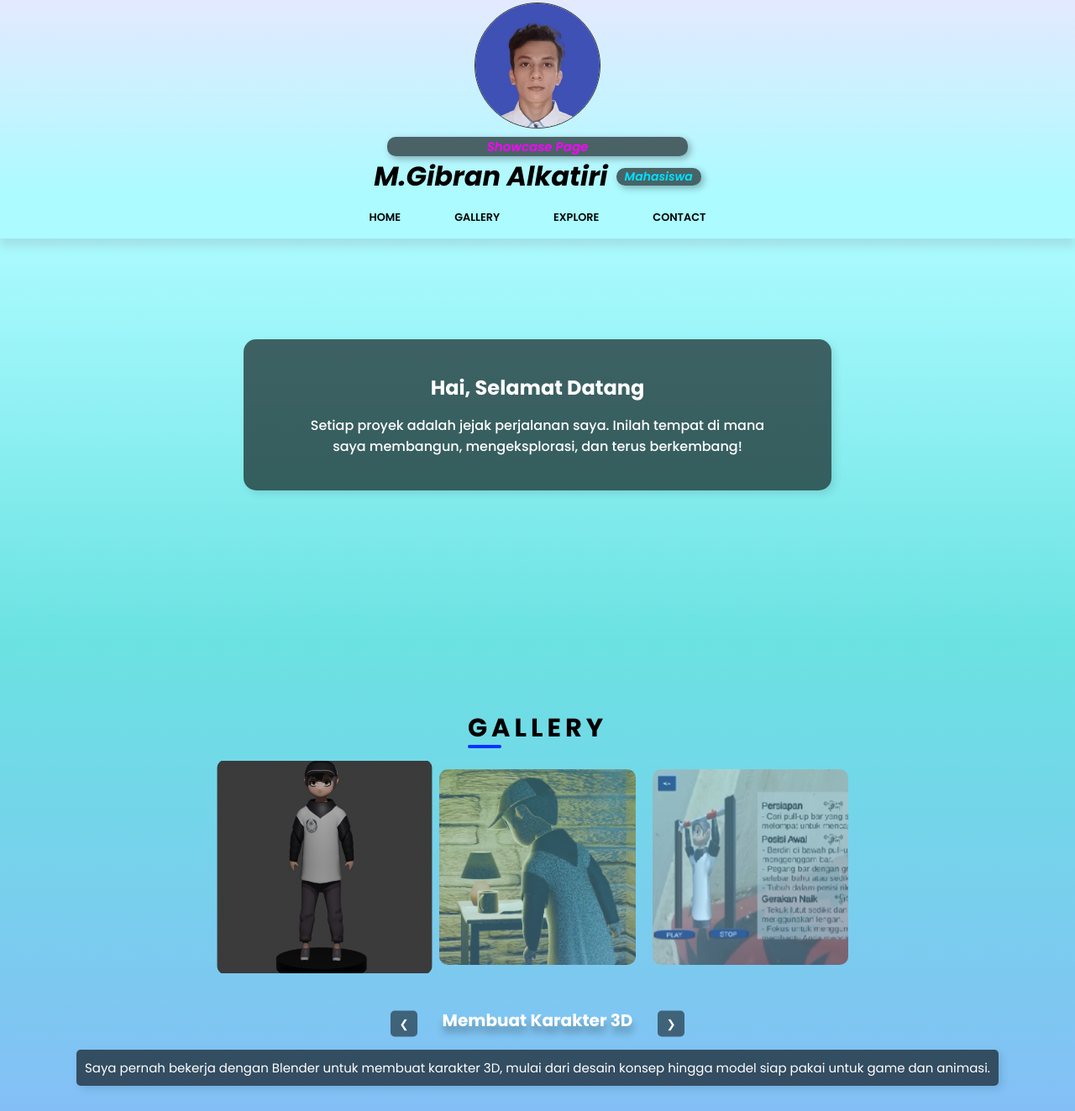
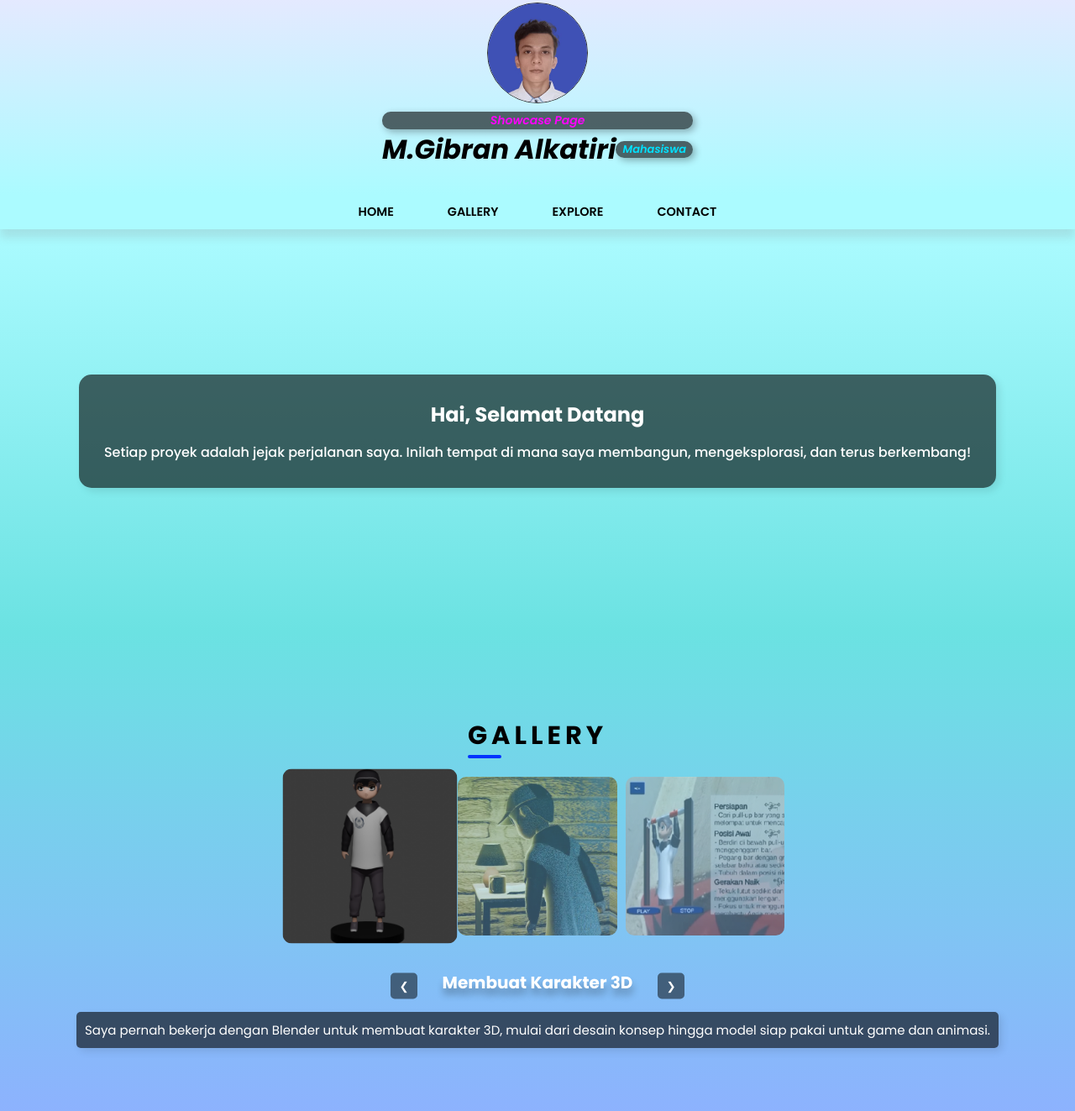
Before and after one commit to GibranAlkatiri/TIK2032-Project, a plain HTML site: page index.html in a window 1280 px wide. Shown: the part 17-1340 px from the top of the page at 84% size. Drawn offline with Linux system fonts and the light colour scheme.

Commit message:
merapikan css

```diff
--- a/style.css
+++ b/style.css
@@ -26,13 +26,14 @@ header {
   flex-direction: column;
   align-items: center;
   text-align: center;
+  padding: 20px;
 }
 
 .profile-picture {
-  width: 150px;
-  height: 150px;
+  width: 120px;
+  height: 120px;
   border-radius: 50%;
-  margin: 20px 0px 20px;
+  margin-bottom: 10px;
   border: 1px solid #333;
 }
 
@@ -41,12 +42,13 @@ header {
   font-weight: 700;
   font-style: italic;
   align-items: center;
-  gap: 10px;
+  margin-bottom: 10px;
 }
 
 .text-container p {
   background-color: rgba(0, 0, 0, 0.6);
   border-radius: 10px;
+  padding: 0px 8px;
   box-shadow: 3px 3px 8px rgba(0, 0, 0, 0.3);
 }
 
@@ -54,26 +56,20 @@ header {
   font-weight: 600;
   color: #ff00ff;
   font-style: italic;
-  font-size: 15px;
-  margin: -10px 1rem 0;
+  font-size: 14px;
 }
 
 .subtext-1 {
   color: #00e1ff;
   font-weight: 500;
   font-style: italic;
-  font-size: 14px;
-  padding: 0 10px;
-  margin: -10px 0;
+  font-size: 13px;
 }
 
 /* Navbar */
 .navbar {
   position: sticky;
-  display: flex;
-  align-items: center;
-  justify-content: center;
-  padding: 1rem 7%;
+  padding: 10px 20px;
   background-color: rgba(171, 251, 255, 1);
   top: 0;
   left: 0;
@@ -84,27 +80,18 @@ header {
 
 .nav-container {
   display: flex;
+  justify-content: center;
   gap: 4rem;
 }
 
 .navbar a {
   color: black;
   font-weight: 600;
-  font-size: 0.8rem;
+  font-size: 0.9rem;
 }
 
 .navbar a:hover {
   font-weight: 700;
-  font-size: 0.9rem;
-}
-
-section {
-  height: 100vh; /* 100% tinggi viewport */
-  display: flex;
-  justify-content: center;
-  align-items: center;
-  padding: 20px;
-  box-sizing: border-box;
 }
 
 /* Home Section */
@@ -120,20 +107,16 @@ section {
   justify-content: center;
   text-align: center;
   height: 60vh;
+  padding: 20px;
 }
 
 .home-card {
-  position: relative;
-  display: flex;
-  flex-direction: column;
   background-color: rgba(0, 0, 0, 0.6);
-  padding: 40px 60px;
   border-radius: 15px; /* Sudut membulat */
   box-shadow: 4px 4px 10px rgba(0, 0, 0, 0.1); /* Efek bayangan */
   text-align: center;
-  max-width: 700px;
-  width: 90%;
-  top: -30px;
+  max-width: 90%;
+  padding: 30px;
 }
 
 .home-card h1 {
@@ -159,10 +142,7 @@ section {
     rgb(142, 176, 255)
   );
   align-items: center;
-  justify-content: flex-start;
-  height: 100vh;
-  box-sizing: border-box;
-  padding-top: 5rem;
+  padding: 100px 10px;
 }
 
 .gallery-title {
@@ -171,6 +151,7 @@ section {
   letter-spacing: 5px;
   text-transform: uppercase;
   font-weight: bold;
+  padding-bottom: 10px;
   position: relative;
 }
 
@@ -181,31 +162,25 @@ section {
   height: 4px;
   background-color: rgb(0, 51, 255);
   position: absolute;
-  bottom: -1px;
   left: 0;
   border-radius: 10px;
 }
 
 .image-container {
   display: flex;
-  align-items: center;
   justify-content: center;
-  gap: 20px; /* Jarak antar gambar */
-  max-width: 90vw; /* Lebar maksimal agar responsif */
-  overflow: hidden; /* Mencegah gambar membesar keluar batas */
-  padding: 10px;
+  flex-wrap: wrap;
+  gap: 10px; /* Jarak antar gambar */
 }
 
 .gallery-img {
-  width: 30%; /* Semua gambar punya lebar yang sama */
-  height: auto;
+  width: 25%; /* Semua gambar punya lebar yang sama */
+  height: 25%;
   border-radius: 10px;
   max-height: 250px; /* Sesuaikan tinggi agar seragam */
-  object-fit: contain; /* Pastikan gambar tidak terpotong */
+  object-fit: cover; /* Pastikan gambar tidak terpotong */
   transition: all 0.5s ease-in-out;
   opacity: 0.6;
-  transform: scale(1);
-  position: relative;
 }
 
 .gallery-img.active {
@@ -263,9 +238,8 @@ section {
   flex-direction: column;
   align-items: center;
   text-align: center;
-  justify-content: space-between;
   background: linear-gradient(to bottom, rgb(142, 176, 255), rgb(64, 81, 234));
-  padding: 50px 10px;
+  padding: 100px 10px;
   overflow: hidden;
 }
 
@@ -292,7 +266,7 @@ section {
 
 .exp-title p {
   font-size: 1.1rem;
-  color: #555;
+  color: white;
   margin-bottom: 20px;
 }
 
@@ -303,7 +277,6 @@ section {
   width: min(90%, 800px);
   gap: 1vw;
   padding: 1vw;
-  position: relative;
   z-index: 2;
 }
 
@@ -358,7 +331,7 @@ section {
   justify-content: flex-end;
   height: 30vh; /* Tidak terlalu besar */
   background: rgb(64, 81, 234);
-  padding: 30px 0px;
+  padding: 30px;
   text-align: center;
 }
 
@@ -385,16 +358,17 @@ section {
   border-radius: 15px;
   display: flex;
   justify-content: center;
-  gap: 30px;
+  gap: 5vw; /* Menggunakan vw agar responsif */
   margin-top: 10px;
-  padding: 15px 30px; /* Menambahkan padding agar background lebih luas */
+  padding: 1vw 2vw; /* Menggunakan vw agar mengecil seiring layar mengecil */
   background: rgba(0, 0, 0, 0.6);
   box-shadow: 3px 3px 8px rgba(0, 0, 0, 0.3);
 }
 
 .icons img {
-  width: 50px;
-  height: 50px;
+  width: 100vw; /* Ikuti perubahan layar */
+  height: auto;
+  max-width: 40px; /* Batasi ukuran maksimal */
   transition: transform 0.3s, opacity 0.3s, filter 0.3s;
   cursor: pointer;
 }
@@ -416,3 +390,10 @@ footer {
   text-align: center;
   padding: 10px 0;
 }
+
+/* Responsiv */
+@media (max-width: 768px) {
+  html {
+    font-size: 62.5%;
+  }
+}
```
